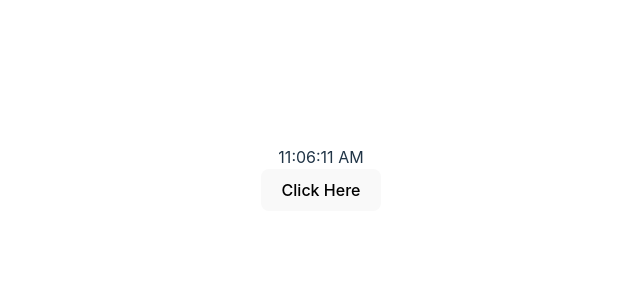
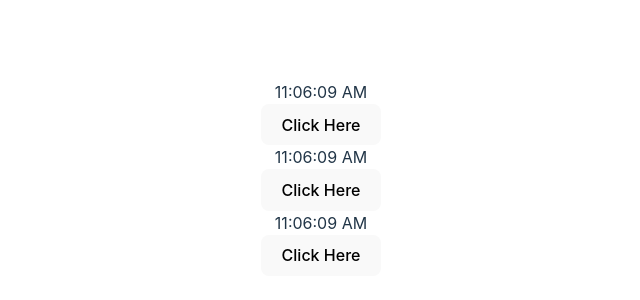
Before and after one commit to mdmidulhosen/React-Js-Vite-Project-LWS-, a React (Vite) app: page / in a window 1280 px wide. Shown: the part 222-522 px from the top of the page, without its empty margins (319-959 px from the left). Built offline with nearby package versions, Linux system fonts and the light colour scheme.

Commit message:
Rect List, Map, Key use and print multiple time

```diff
--- a/src/App.jsx
+++ b/src/App.jsx
@@ -1,12 +1,12 @@
 import React from "react";
-import Clock from "./component/Clock";
+import ClockList from "./component/ClockList";
 import './App.css'
 
 function App() {
+  const quantities = [1, 2, 3]
   return (
     <>
-      <Clock locale="en-us"/>
-      {/* <Clock locale="bn-BD" /> */}
+      <ClockList quantities={quantities}/>
     </>
   );
 }
--- a/src/component/Clock.jsx
+++ b/src/component/Clock.jsx
@@ -28,17 +28,26 @@ export class Clock extends Component {
       this.setState({
         locale: "en-US",
       });
-      let testIt = "lorem"
     } else {
       this.setState({
         locale: "bn-BD",
       });
-      let testIt = "ipsum"
     }
   };
 
   render() {
-    let testIt = "Click Here"
+    let testIt
+
+    if (this.state.locale === "bn-BD") {
+    testIt = "ভাষা পরিবর্তন করুন";
+    // console.log(testIt);
+  } else if(this.state.locale === "en-US") {
+    testIt = "Change the language";
+    // console.log(testIt);
+  }else{
+    testIt = "Click Here";
+  }
+
     return (
       <div>
         <span className="text">
--- /dev/null
+++ b/src/component/ClockList.jsx
@@ -0,0 +1,14 @@
+import React from 'react'
+import Clock from './Clock'
+
+function ClockList({quantities}) {
+    return (
+        <div>
+            {quantities.map((key) => (
+                <Clock key={key} />
+            ))}
+        </div>
+    )
+}
+
+export default ClockList
```
